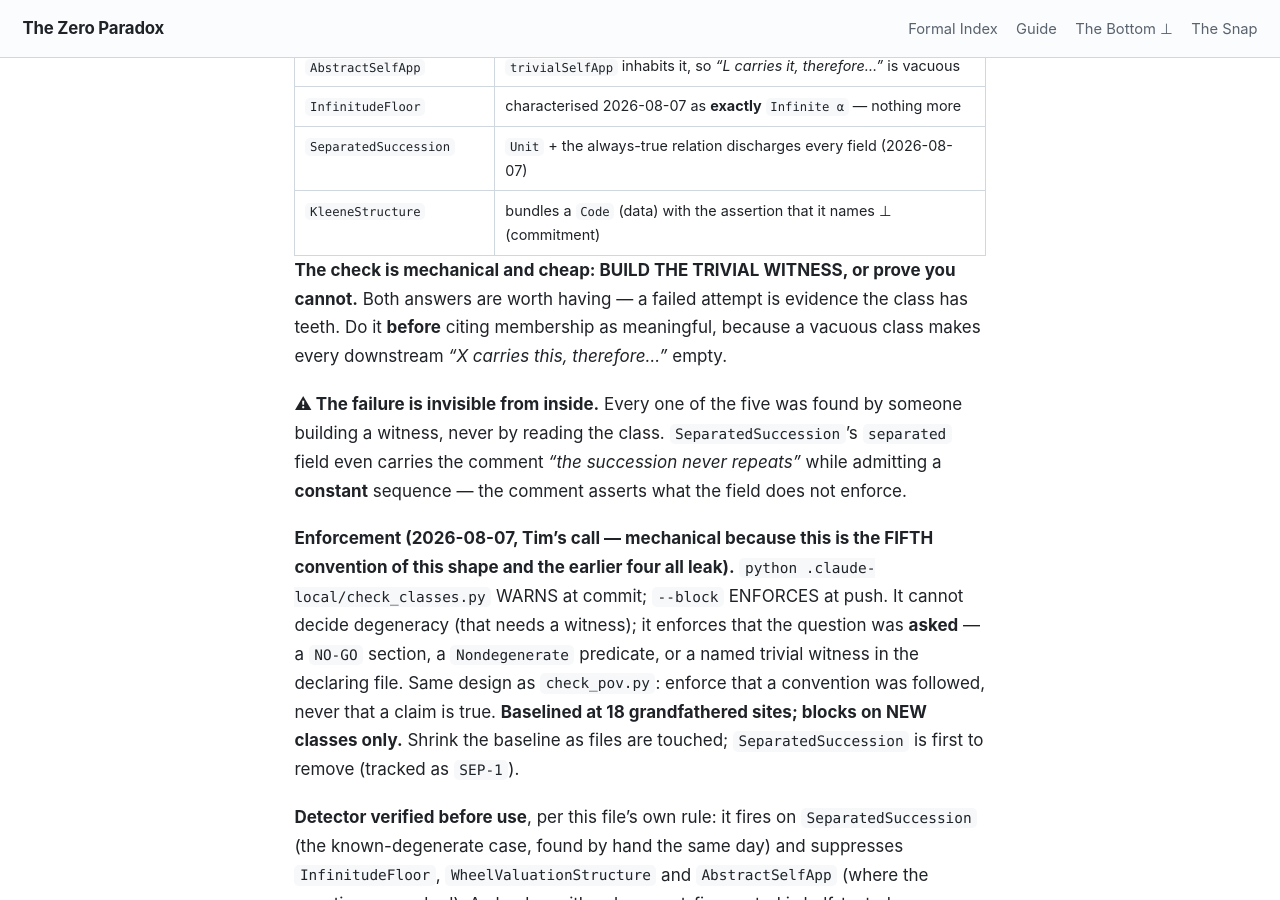
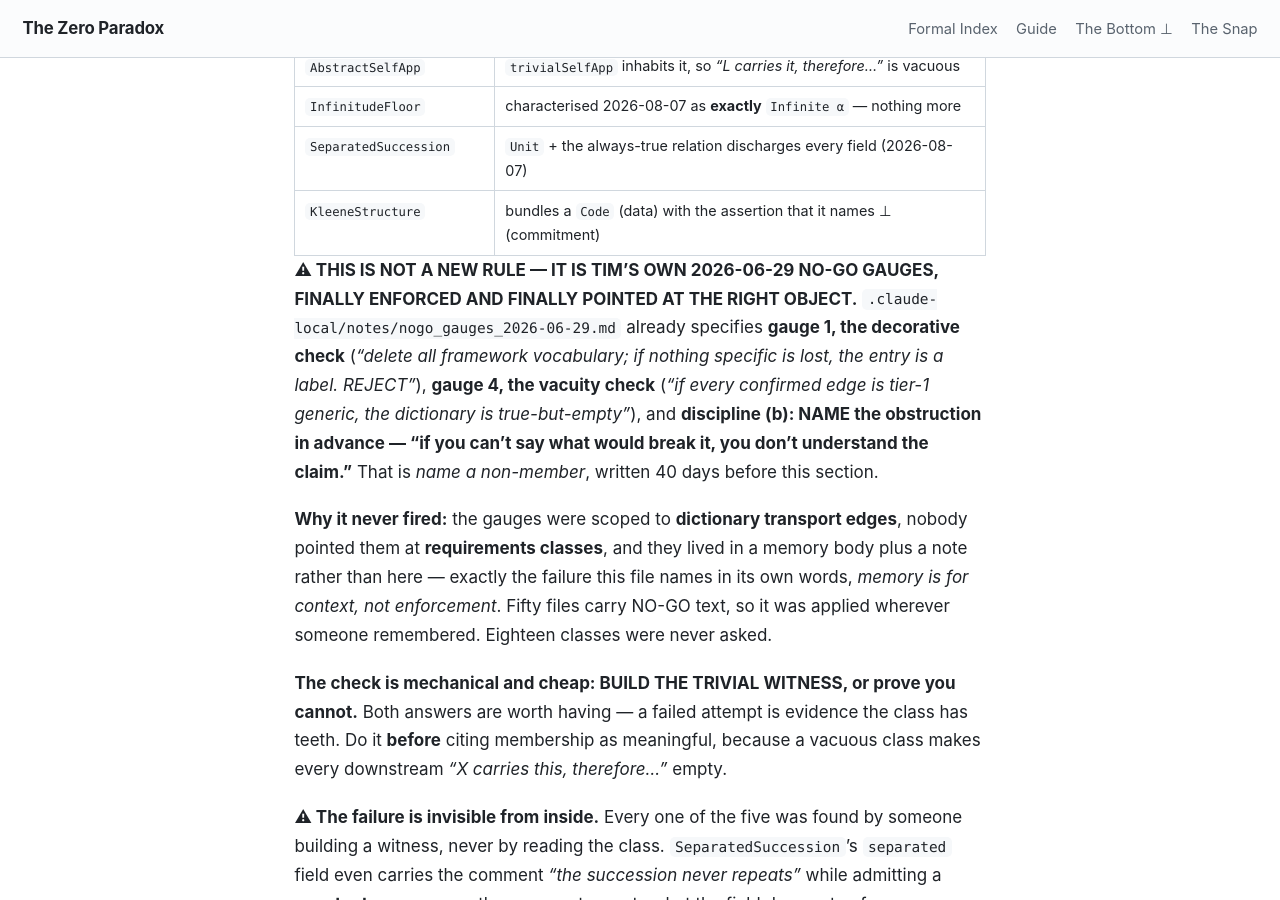
Before and after one commit to timbrigham/ZeroParadox, a Jekyll site: the page built from CLAUDE.md, in a window 1280 px wide and 900 px high, scrolled down 15615 px. Built offline with Jekyll 4.4.1, drawn with Linux system fonts in a browser that asks for light colours; our own code applies the rules of GitHub Pages for plain Markdown files.

Commit message:
Credit the 2026-06-29 no-go gauges: the class check is their enforcement, not a new rule

```diff
--- a/CLAUDE.md
+++ b/CLAUDE.md
@@ -264,6 +264,19 @@ design habit, not five incidents** — writing a class without asking what it EX
 | `InfinitudeFloor` | characterised 2026-08-07 as **exactly** `Infinite α` — nothing more |
 | `SeparatedSuccession` | `Unit` + the always-true relation discharges every field (2026-08-07) |
 | `KleeneStructure` | bundles a `Code` (data) with the assertion that it names ⊥ (commitment) |
+
+**⚠ THIS IS NOT A NEW RULE — IT IS TIM'S OWN 2026-06-29 NO-GO GAUGES, FINALLY ENFORCED AND FINALLY
+POINTED AT THE RIGHT OBJECT.** `.claude-local/notes/nogo_gauges_2026-06-29.md` already specifies
+**gauge 1, the decorative check** (*"delete all framework vocabulary; if nothing specific is lost, the
+entry is a label. REJECT"*), **gauge 4, the vacuity check** (*"if every confirmed edge is tier-1
+generic, the dictionary is true-but-empty"*), and **discipline (b): NAME the obstruction in advance —
+"if you can't say what would break it, you don't understand the claim."** That is *name a non-member*,
+written 40 days before this section.
+
+**Why it never fired:** the gauges were scoped to **dictionary transport edges**, nobody pointed them
+at **requirements classes**, and they lived in a memory body plus a note rather than here — exactly the
+failure this file names in its own words, *memory is for context, not enforcement*. Fifty files carry
+NO-GO text, so it was applied wherever someone remembered. Eighteen classes were never asked.
 
 **The check is mechanical and cheap: BUILD THE TRIVIAL WITNESS, or prove you cannot.** Both answers are
 worth having — a failed attempt is evidence the class has teeth. Do it **before** citing membership as
```
